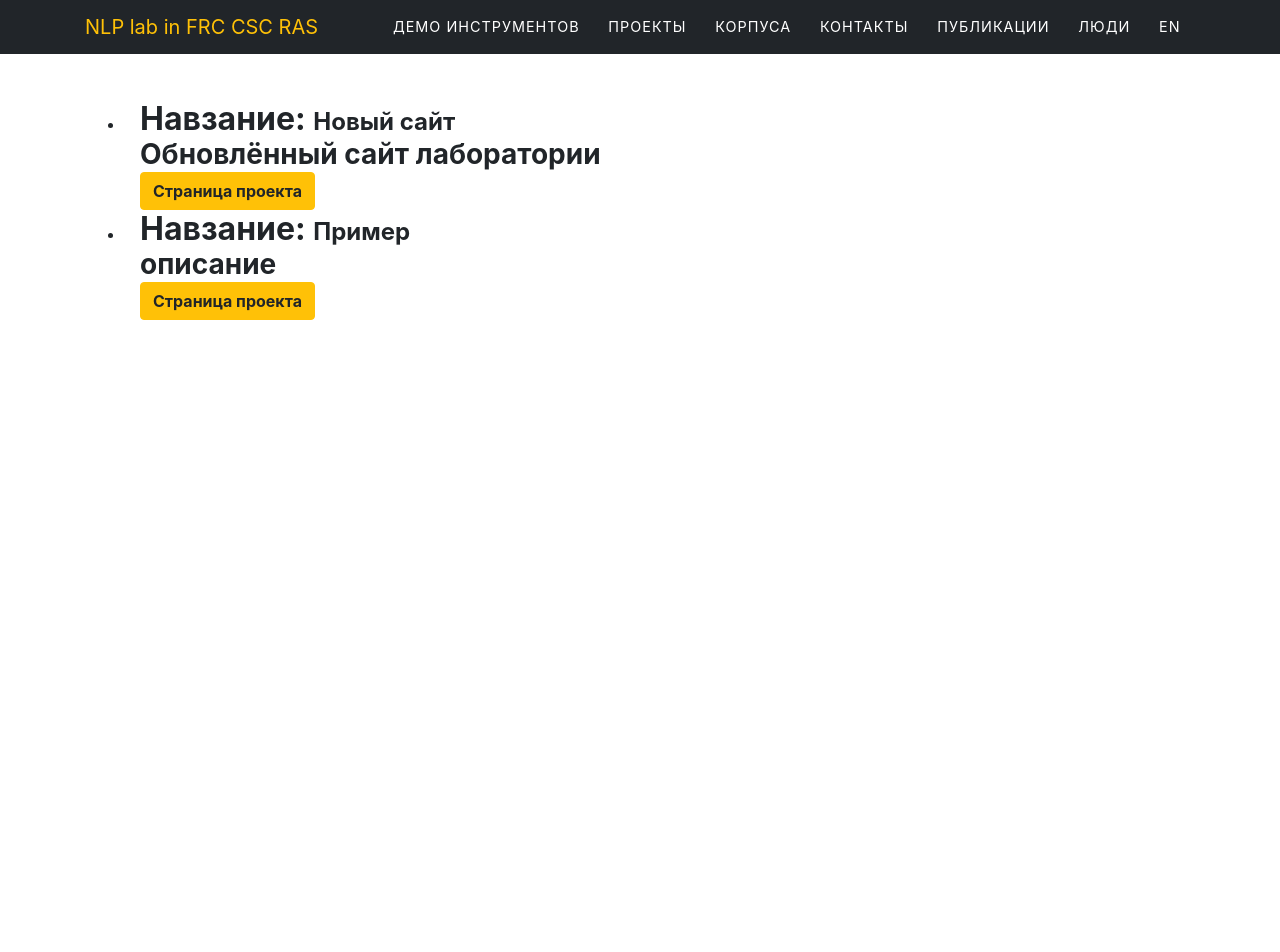
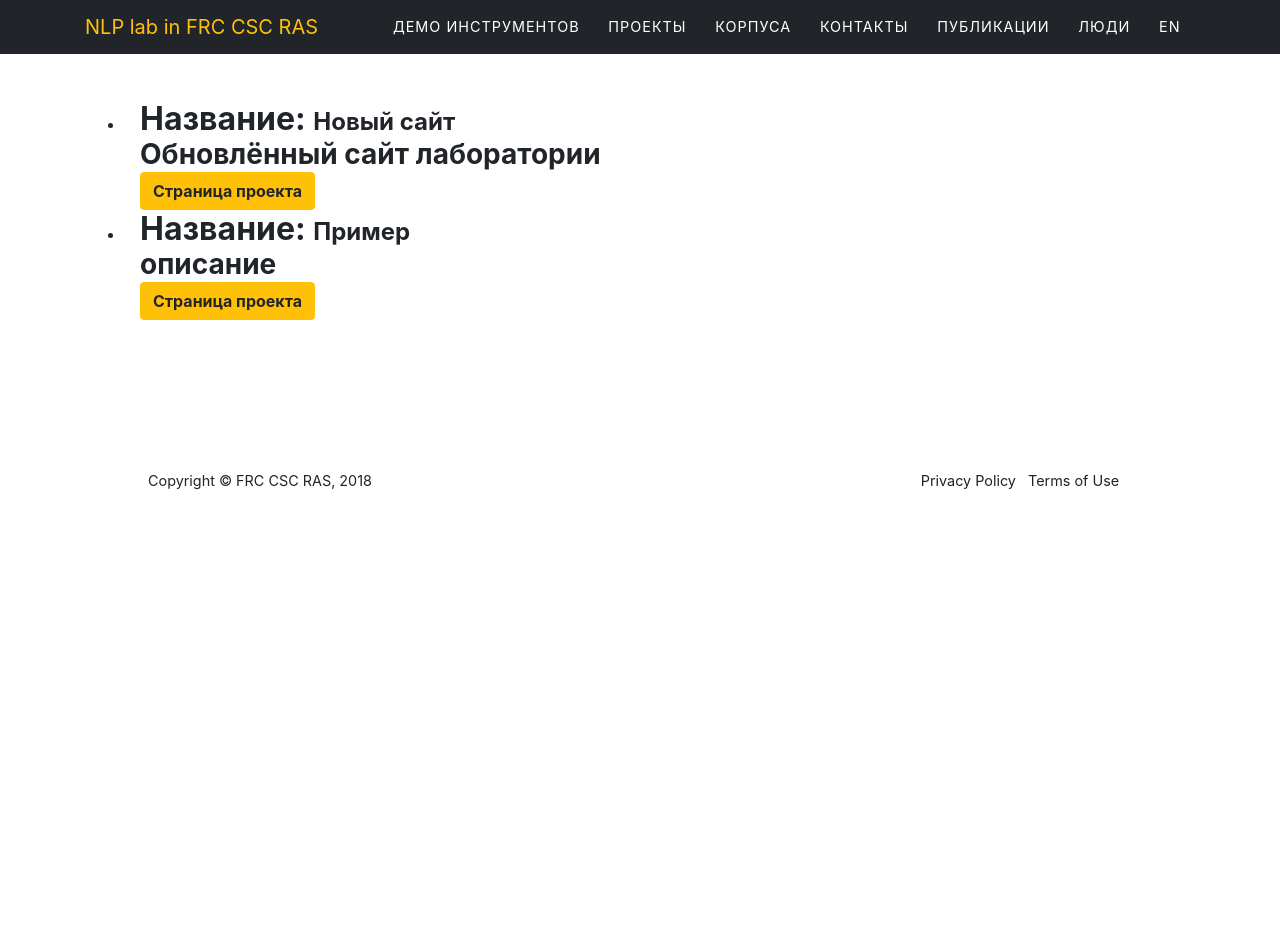
Before and after one commit to randomunrandom/nlp-isa, a website: page site/ru/projects.html in a window 1280 px wide. Shown: the top 952 px of the page. After the commit the page ends 800 px from the top, so only its background shows below. Drawn offline with nearby package versions, Linux system fonts and the light colour scheme.

Commit message:
fixed typo

```diff
--- a/site/js/projects.js
+++ b/site/js/projects.js
@@ -8,14 +8,14 @@
       Object.keys(response['data']['data_' + lang]).forEach(function(key) {
         data = response['data']['data_'+lang][key];
         $('#list').append('<li><div class="container">' +
-          '<h2 style="display: inline;">Навзание: </h2><h4 style="display: inline;">' + data['name'] + '</h4><br>' +
+          '<h2 style="display: inline;">Название: </h2><h4 style="display: inline;">' + data['name'] + '</h4><br>' +
           '<h3 style="display: inline;">' + data['short_description'] + '</h3><br>' +
           '<a class="btn btn-warning" href="' +
           window.location.href.replace("projects", "project") + '?project_id=' + key +
           '">Страница проекта</a></div></li>');
     } );
     })
-    .catch(function (error) {
+    .catch(function () {
       window.location.href = window.location.href.replace('projects', '404');
     });
 
--- a/site/ru/projects.html
+++ b/site/ru/projects.html
@@ -55,31 +55,10 @@
   <section id="projects">
     <div class="container">
       <ul id="list">
-
       </ul>
-      <!--<div class="container" id="name">-->
-        <!--<h1>Название:</h1>-->
-      <!--</div>-->
-      <!--<div class="container" id="description">-->
-        <!--<h2>Описание:</h2>-->
-      <!--</div>-->
-      <!--<div class="container" id="link">-->
-        <!--<h2>страница проекта:-->
-        <!--</h2>-->
-      <!--</div>-->
-      <!--<table id="main_table" class="table table-striped table-bordered" style="width:100%">-->
-        <!--<thead>-->
-          <!--<tr>-->
-            <!--&lt;!&ndash;<th>Icon</th>&ndash;&gt;-->
-            <!--<th>Название</th>-->
-            <!--<th>Описание</th>-->
-            <!--<th>Ссылка</th>-->
-          <!--</tr>-->
-        <!--</thead>-->
-      <!--</table>-->
     </div>
   </section>
-  <div style="height: 1000px;"></div>
+
   <!-- Footer -->
   <footer>
     <div class="container">
```
Also changed, not shown: site/js/project.js (+1 -52 lines).
